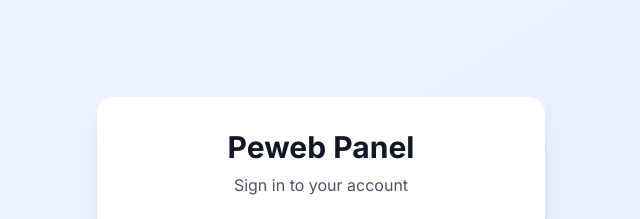
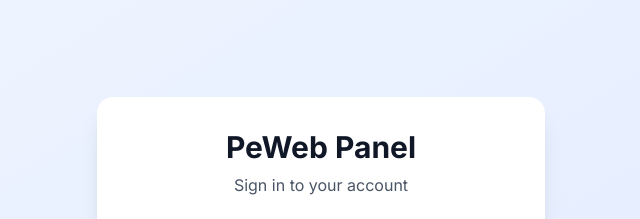
Before and after one commit to taaufikkwandanii01/peweb-panel, a Next.js app: page /auth/login in a window 1280 px wide. Shown: the top 219 px of the page, without its empty margins (319-959 px from the left). Built offline with nearby package versions, Linux system fonts and the light colour scheme; no server answers.

Commit message:
rename Peweb to PeWeb in form login

```diff
--- a/src/components/views/Auth/Login/index.tsx
+++ b/src/components/views/Auth/Login/index.tsx
@@ -88,7 +88,7 @@ export default function LoginView() {
           {/* Header */}
           <div className="text-center mb-8">
             <h1 className="text-3xl font-bold text-gray-900 mb-2">
-              Peweb Panel
+              PeWeb Panel
             </h1>
             <p className="text-gray-600">Sign in to your account</p>
           </div>
```
